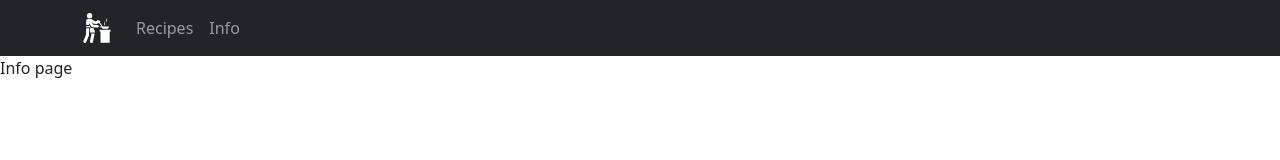
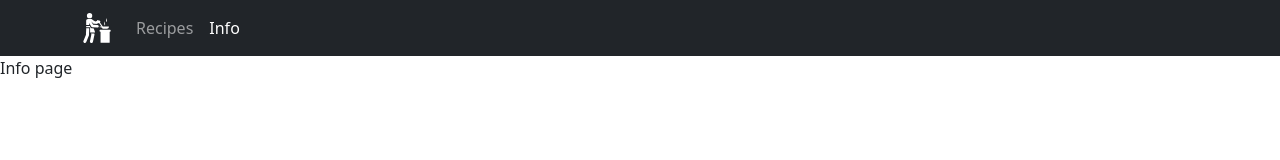
Before and after one commit to mattnspa/grandmas-recipe-book, a React (Create React App) app in the folder frontend/: page /info in a window 1280 px wide. Shown: the top 160 px of the page. Built offline with nearby package versions, Linux system fonts and the light colour scheme.

Commit message:
Set active navbar state

```diff
--- a/frontend/src/App.js
+++ b/frontend/src/App.js
@@ -1,4 +1,4 @@
-import { Routes, Route } from "react-router-dom"
+import { useLocation, Routes, Route } from "react-router-dom"
 
 import { NavbarComponent } from "./components/navbar";
 import { HomePage } from "./pages/home";
@@ -7,9 +7,11 @@ import { RecipePage } from "./pages/recipe";
 import { AllRecipesPage } from "./pages/allRecipes";
 
 function App() {
+ const location = useLocation();
+
   return (
     <div className="App">
-      <NavbarComponent />
+      <NavbarComponent location={location.pathname} />
       <Routes>
         <Route path="/" element={<HomePage />} />
         <Route path="/info" element={<InfoPage />} />
--- a/frontend/src/components/navbar.js
+++ b/frontend/src/components/navbar.js
@@ -1,3 +1,4 @@
+import { useState } from "react";
 import Container from "react-bootstrap/Container";
 import Nav from "react-bootstrap/Nav";
 import Navbar from "react-bootstrap/Navbar";
@@ -5,22 +6,45 @@ import { Link } from "react-router-dom";
 
 import ImgPath from "./nav-icon-light.svg";
 
-export const NavbarComponent = () => {
+export const NavbarComponent = props => {
+  const { submitButton, location } = props;
+  const [activeRoute, setActiveRoute] = useState(location);
+
+  const routes = {
+    home: "/",
+    recipes: "/recipes",
+    info: "/info"
+  };
+
   return (
-    <Navbar bg="dark" variant="dark">
+    <Navbar bg="dark" variant="dark" >
       <Container>
-      <Navbar.Brand as={Link} to="/">
+      <Navbar.Brand reloadDocument={activeRoute === routes.home ? true : false}
+        as={Link}
+        to={routes.home}
+        onClick={() => {setActiveRoute(routes.home)}}>
           <img
             src={ImgPath}
             width="30"
             height="30"
             className="d-inline-block align-top"
-                alt="React Bootstrap logo"
-              />
+            alt="React Bootstrap logo" />
         </Navbar.Brand>
         <Nav className="me-auto">
-          <Nav.Link as={Link} to="/recipes">Recipes</Nav.Link>
-          <Nav.Link as={Link} to="/info">Info</Nav.Link>
+          <Nav.Link reloadDocument={activeRoute === routes.recipes ? true : false}
+            as={Link}
+            to={routes.recipes}
+            active={activeRoute === routes.recipes}
+            onClick={() => {setActiveRoute(routes.recipes)}}>
+              Recipes
+          </Nav.Link>
+          <Nav.Link reloadDocument={activeRoute === routes.info ? true : false}
+            as={Link}
+            to={routes.info}
+            active={activeRoute === routes.info}
+            onClick={() => {setActiveRoute(routes.info)}}>
+              Info
+          </Nav.Link>
         </Nav>
       </Container>
     </Navbar>
```
Lines whose indentation alone changed are shown as unchanged.
